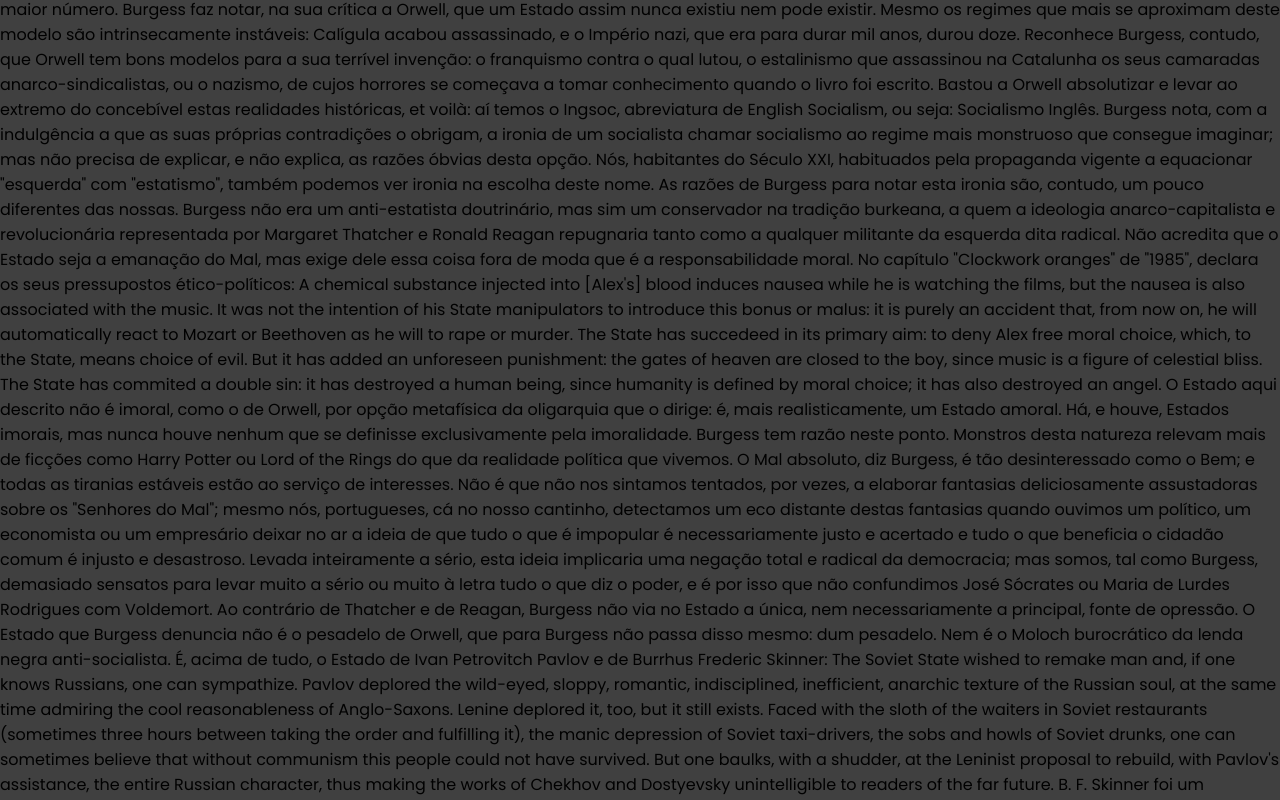
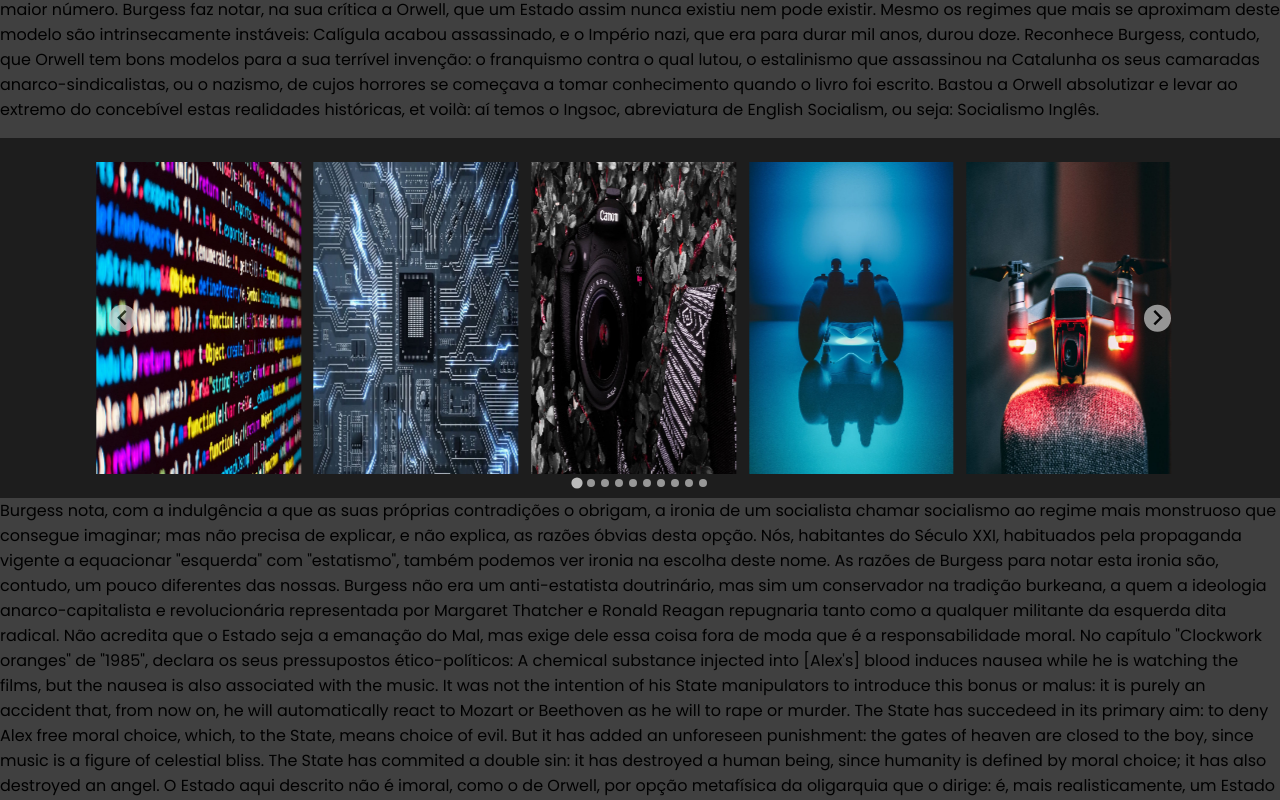
Before and after one commit to SAV10DEVELOPER/saviodeveloper.com, a plain HTML site: page index.html in a window 1280 px wide. Shown: the part 594-1394 px from the top of the page. Drawn offline with nearby package versions, Linux system fonts and the light colour scheme.

Commit message:
•• Criação do Slide Mid-Page Conteúdo
+ Criação
+ Adição da biblioteca (splidejs)

```diff
--- a/css/style.css
+++ b/css/style.css
@@ -137,6 +137,27 @@ div#ScrollTop {
 	color: #ffffff
 }
 
+/* Slide Conteudo */
+.slideConteudo {
+	height: 45vh;
+	width: 100%;
+	background-color: #1d1d1d;
+	justify-content: space-around;
+	display: flex;
+}
+
+.splide { width: 85%; }
+
+section .image__box img {
+	margin-top: 3vh;
+	height: 39vh;
+	width: 16vw;
+}
+
+.splide__track {
+	width: 100%;
+}
+
 /* Footer */
 .Rodape {
 	width: auto;
--- a/index.html
+++ b/index.html
@@ -7,6 +7,7 @@
 
 	<link rel="icon" href="images/icon.ico">
 	<link rel="stylesheet" type="text/css" href="css/style.css">
+	<link rel="stylesheet" type="text/css" href="https://cdn.jsdelivr.net/npm/@splidejs/splide@4.1.4/dist/css/splide.min.css">
 
 	<script src="https://kit.fontawesome.com/0bf56f62c2.js" crossorigin="anonymous"></script>
 </head>
@@ -39,6 +40,26 @@ Do texto de Aldous Huxley, o que entrou na linguagem corrente, traduzido para to
 A mesma sorte não teve 1985, de Anthony Burgess, publicado em 1978. Um texto anterior de Burgess, também ele distópico, é de longe mais conhecido, talvez pela versão filmada que dele fez Stanley Kubrik: A Clockwork Orange. 1985 recupera alguns temas e tropos deste texto e apresenta-se como um balanço crítico de Nineteen Eighty-Four. Divide-se em duas partes: um ensaio sobre o texto de Orwell e a construção duma distopia alternativa, imaginada por Burgess 29 anos mais tarde. A frase final da primeira parte do livro é: 1984 is not going to be like that at all. Frase corajosa, vinda dum escritor que admirava e respeitava o objecto da sua crítica. E é com ela que Burgess nos autoriza a fazermos nós também o balanço crítico da sua alternativa, decorridos mais que outros tantos anos desde a sua publicação.
 Vejamos então o que sobreviveu melhor ao curso da história: se Nineteen Eighty-Four aos últimos 60 anos, se 1985 aos últimos trinta e um.
 As diferenças entre as duas distopias não surpreendem, sabendo que uma foi escrita por um socialista libertário, pouco à vontade no seu estatuto social de nascença que o colocava nas franjas do poder, e a outra escrita por um conservador a quem o facto de pertencer a uma elite social e intelectual não incomoda minimamente. Na primeira, o opressor é um Estado por assim dizer anti-utilitarista, ou seja: inteiramente dedicado à prossecução do maior mal do maior número. Burgess faz notar, na sua crítica a Orwell, que um Estado assim nunca existiu nem pode existir. Mesmo os regimes que mais se aproximam deste modelo são intrinsecamente instáveis: Calígula acabou assassinado, e o Império nazi, que era para durar mil anos, durou doze. Reconhece Burgess, contudo, que Orwell tem bons modelos para a sua terrível invenção: o franquismo contra o qual lutou, o estalinismo que assassinou na Catalunha os seus camaradas anarco-sindicalistas, ou o nazismo, de cujos horrores se começava a tomar conhecimento quando o livro foi escrito. Bastou a Orwell absolutizar e levar ao extremo do concebível estas realidades históricas, et voilà: aí temos o Ingsoc, abreviatura de English Socialism, ou seja: Socialismo Inglês.
+
+<section class="slideConteudo">
+	<div class="splide">
+		<div class="splide__track">
+			<div class="splide__list">
+				<div class="splide__slide"> <div class="image__box"> <img src="images/slide5.jpg" alt=""> </div> </div>
+				<div class="splide__slide"> <div class="image__box"> <img src="images/slide4.jpg" alt=""> </div> </div>
+				<div class="splide__slide"> <div class="image__box"> <img src="images/slide3.jpg" alt=""> </div> </div>
+				<div class="splide__slide"> <div class="image__box"> <img src="images/slide2.jpg" alt=""> </div> </div>
+				<div class="splide__slide"> <div class="image__box"> <img src="images/slide1.jpg" alt=""> </div> </div>
+				<div class="splide__slide"> <div class="image__box"> <img src="images/slide5.jpg" alt=""> </div> </div>
+				<div class="splide__slide"> <div class="image__box"> <img src="images/slide4.jpg" alt=""> </div> </div>
+				<div class="splide__slide"> <div class="image__box"> <img src="images/slide3.jpg" alt=""> </div> </div>
+				<div class="splide__slide"> <div class="image__box"> <img src="images/slide2.jpg" alt=""> </div> </div>
+				<div class="splide__slide"> <div class="image__box"> <img src="images/slide1.jpg" alt=""> </div> </div>
+			</div>
+		</div>
+	</div>
+</section>
+
 Burgess nota, com a indulgência a que as suas próprias contradições o obrigam, a ironia de um socialista chamar socialismo ao regime mais monstruoso que consegue imaginar; mas não precisa de explicar, e não explica, as razões óbvias desta opção. Nós, habitantes do Século XXI, habituados pela propaganda vigente a equacionar "esquerda" com "estatismo", também podemos ver ironia na escolha deste nome. As razões de Burgess para notar esta ironia são, contudo, um pouco diferentes das nossas. Burgess não era um anti-estatista doutrinário, mas sim um conservador na tradição burkeana, a quem a ideologia anarco-capitalista e revolucionária representada por Margaret Thatcher e Ronald Reagan repugnaria tanto como a qualquer militante da esquerda dita radical. Não acredita que o Estado seja a emanação do Mal, mas exige dele essa coisa fora de moda que é a responsabilidade moral. No capítulo "Clockwork oranges" de "1985", declara os seus pressupostos ético-políticos:
 A chemical substance injected into [Alex's] blood induces nausea while he is watching the films, but the nausea is also associated with the music. It was not the intention of his State manipulators to introduce this bonus or malus: it is purely an accident that, from now on, he will automatically react to Mozart or Beethoven as he will to rape or murder. The State has succedeed in its primary aim: to deny Alex free moral choice, which, to the State, means choice of evil. But it has added an unforeseen punishment: the gates of heaven are closed to the boy, since music is a figure of celestial bliss. The State has commited a double sin: it has destroyed a human being, since humanity is defined by moral choice; it has also destroyed an angel.
 O Estado aqui descrito não é imoral, como o de Orwell, por opção metafísica da oligarquia que o dirige: é, mais realisticamente, um Estado amoral. Há, e houve, Estados imorais, mas nunca houve nenhum que se definisse exclusivamente pela imoralidade. Burgess tem razão neste ponto. Monstros desta natureza relevam mais de ficções como Harry Potter ou Lord of the Rings do que da realidade política que vivemos. O Mal absoluto, diz Burgess, é tão desinteressado como o Bem; e todas as tiranias estáveis estão ao serviço de interesses.
@@ -96,6 +117,7 @@ Na novela de Burgess, a personagem principal é um professor de História e lín
 </div>
 </footer>
 
+<script src="https://cdn.jsdelivr.net/npm/@splidejs/splide@4.1.4/dist/js/splide.min.js"> </script>
 <script src="script/script.js"> </script>
 
 </body>
--- a/script/script.js
+++ b/script/script.js
@@ -25,3 +25,13 @@ window.onscroll = function () {
     const scrollTop = document.getElementById("ScrollTop")
     scrollTop.style.visibility = "hidden"
     scrollTop.style.opacity = 0 })
+
+// Slide mid page
+  var splide = new Splide( '.splide', {
+      type   : 'loop',
+      drag   : 'free',
+      perPage: 5,
+      focus  : 'center',
+  } );
+
+splide.mount();
```
